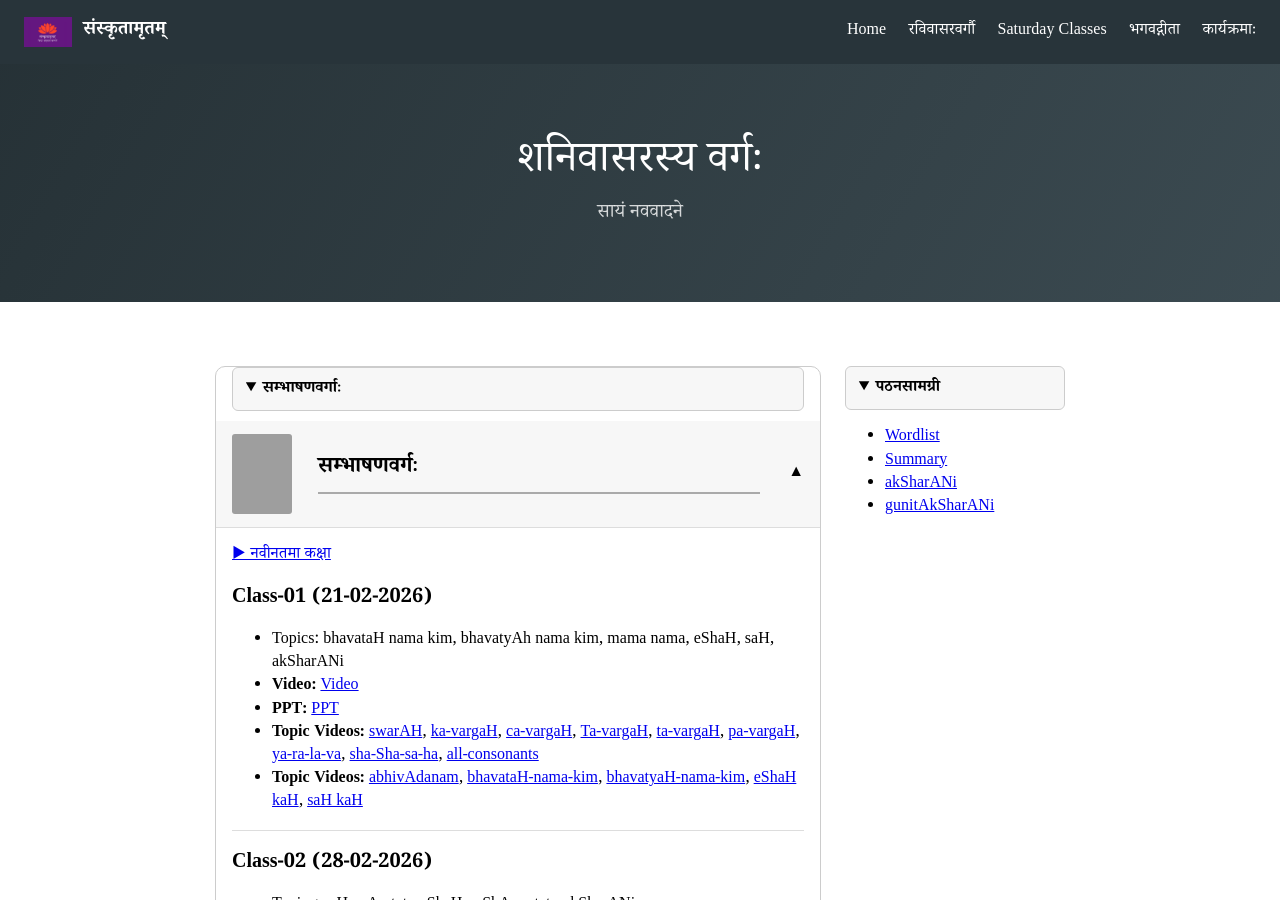
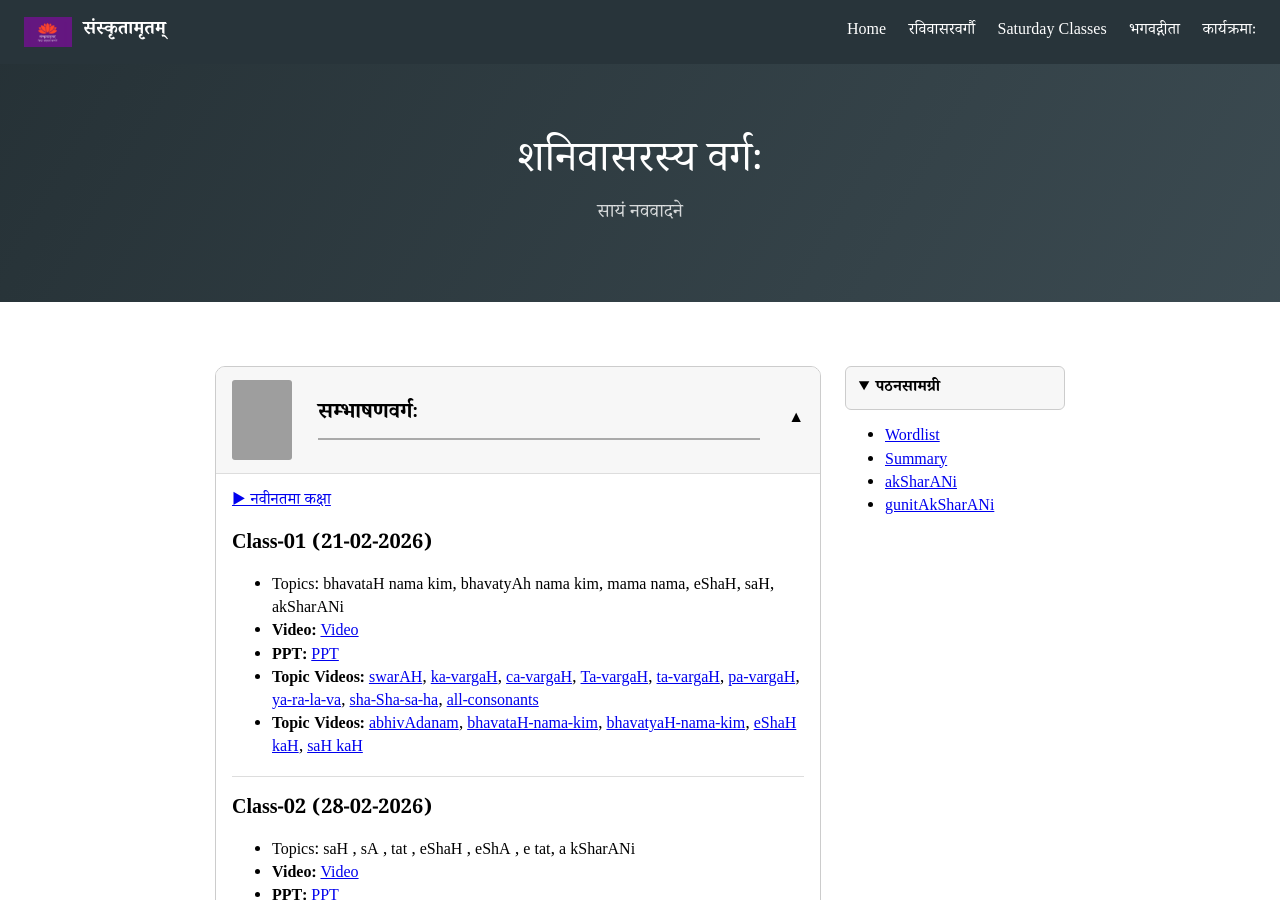
Before and after one commit to samskritaamritam/samskritaamritam, a Jekyll site: the page built from saturday-9pm.md, in a window 1280 px wide and 900 px high. Built offline with Jekyll 4.4.1, drawn with Linux system fonts in a browser that asks for light colours; some web fonts are replaced; grey boxes are pictures that could not be loaded.

Commit message:
Fixed summary structure error

```diff
--- a/saturday-9pm.md
+++ b/saturday-9pm.md
@@ -9,7 +9,6 @@ subtitle: सायं नववादने
 <div class="class-main">
 
 <details class="book-section" open markdown="1">
-<summary><strong>सम्भाषणवर्गाः</strong></summary>
 
 <summary class="book-summary">
   <img src="{{ '/assets/images/books/sambhAShanam.jpg' | relative_url }}"
```
